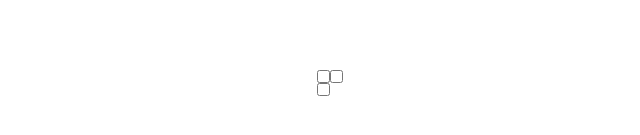
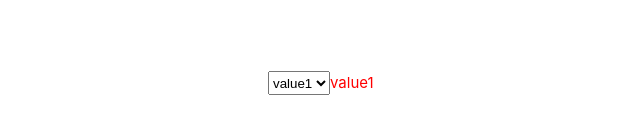
Before and after one commit to Abiltarov-Elnur/Vue, a Vue app in the folder vue/: page / in a window 1280 px wide. Shown: the part 317-452 px from the top of the page, without its empty margins (310-950 px from the left). Built offline with nearby package versions, Linux system fonts and the light colour scheme.

Commit message:
Задание_50

```diff
--- a/vue/src/App.vue
+++ b/vue/src/App.vue
@@ -1,14 +1,17 @@
 <template>
-	<input type="checkbox" v-model="arr" value="v1">
-	<input type="checkbox" v-model="arr" value="v2">
-	<input type="checkbox" v-model="arr" value="v3">
+	<select v-model="selected">
+		<option v-for="option in options">{{ option }}</option>
+	</select>
+
+	<p>{{ selected }}</p>
 </template>
 
 <script>
 export default {
   data() {
 	return {
-		arr: [],
+		selected: 'value1',
+		options: ['value1', 'value2', 'value3'],
 	}
 },
 };
```
